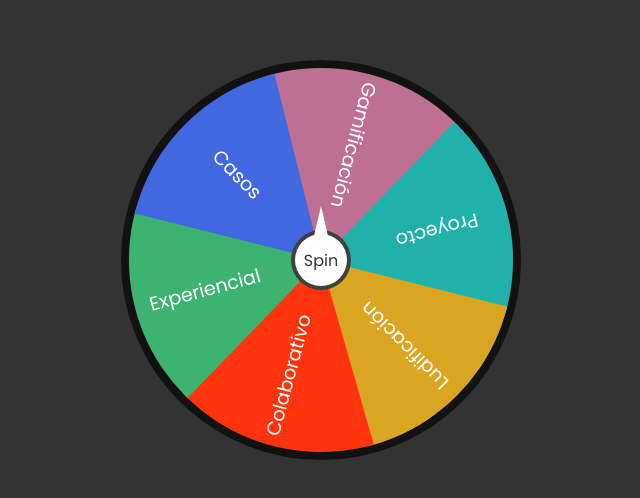
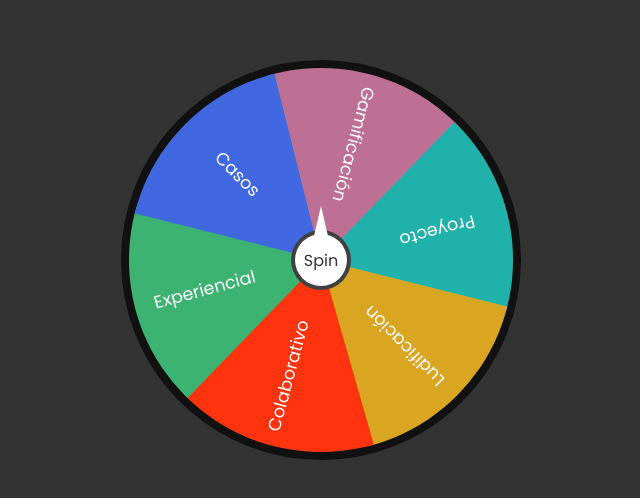
Before and after one commit to mherdez/ruleta, a plain HTML site: page index.html in a window 1280 px wide. Shown: the part 140-638 px from the top of the page, 319-959 px from the left. Drawn offline with Linux system fonts and the light colour scheme.

Commit message:
Ajuste ruleta

```diff
--- a/script.js
+++ b/script.js
@@ -19,7 +19,6 @@ function createWheel() {
   let slidesPorcent = slidesDeg + 15;
   document.documentElement.style.setProperty('--slidesDeg', `${slidesDeg}deg`);
   document.documentElement.style.setProperty('--slidesPorcent', `${slidesPorcent}%`);
-  console.log(slides, slidesDeg, slidesPorcent)
 }
 
 spinBtn.addEventListener('click', () => {
--- a/style.css
+++ b/style.css
@@ -89,7 +89,7 @@ body {
   margin-top: 20px;
   margin-right: -25px;
   transform: rotate(45deg);
-  font-size: 1.2rem;
+  font-size: 1.1rem;
   color: white;
   z-index: 2;
 }
```
